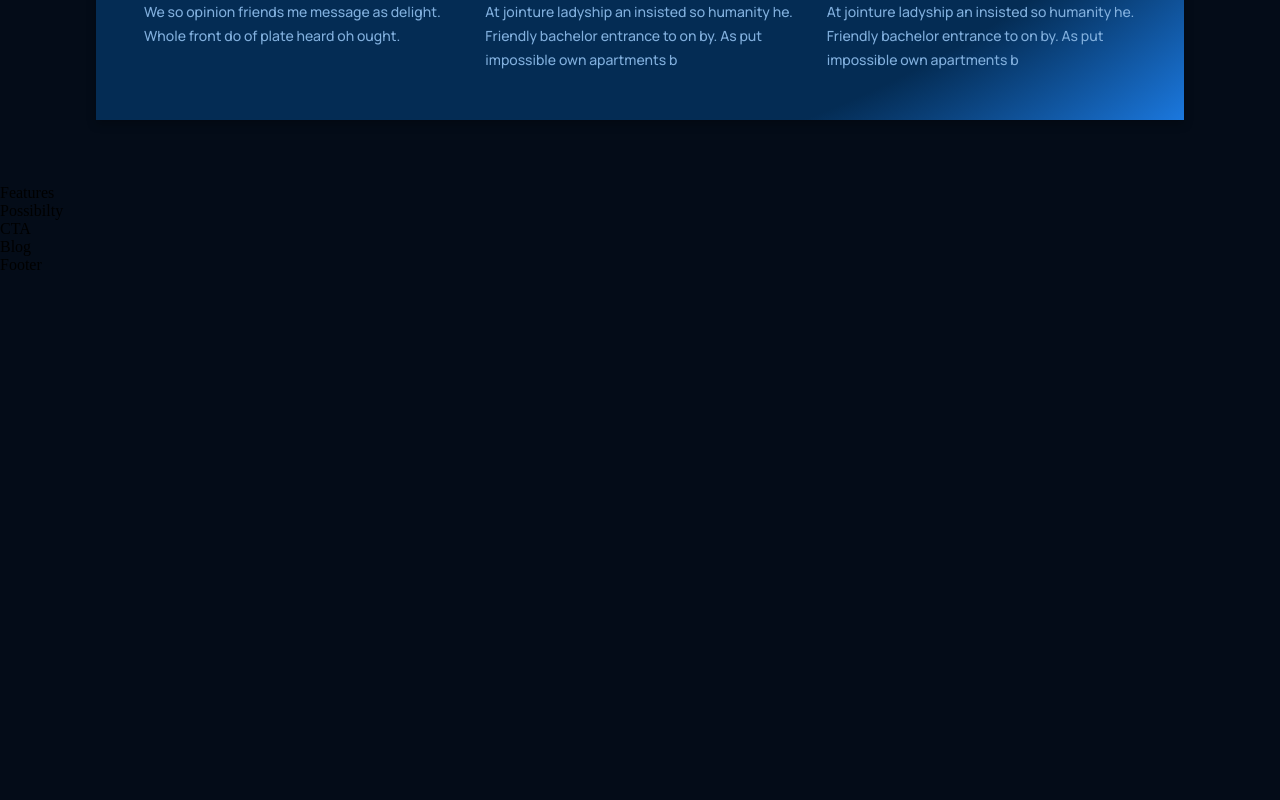
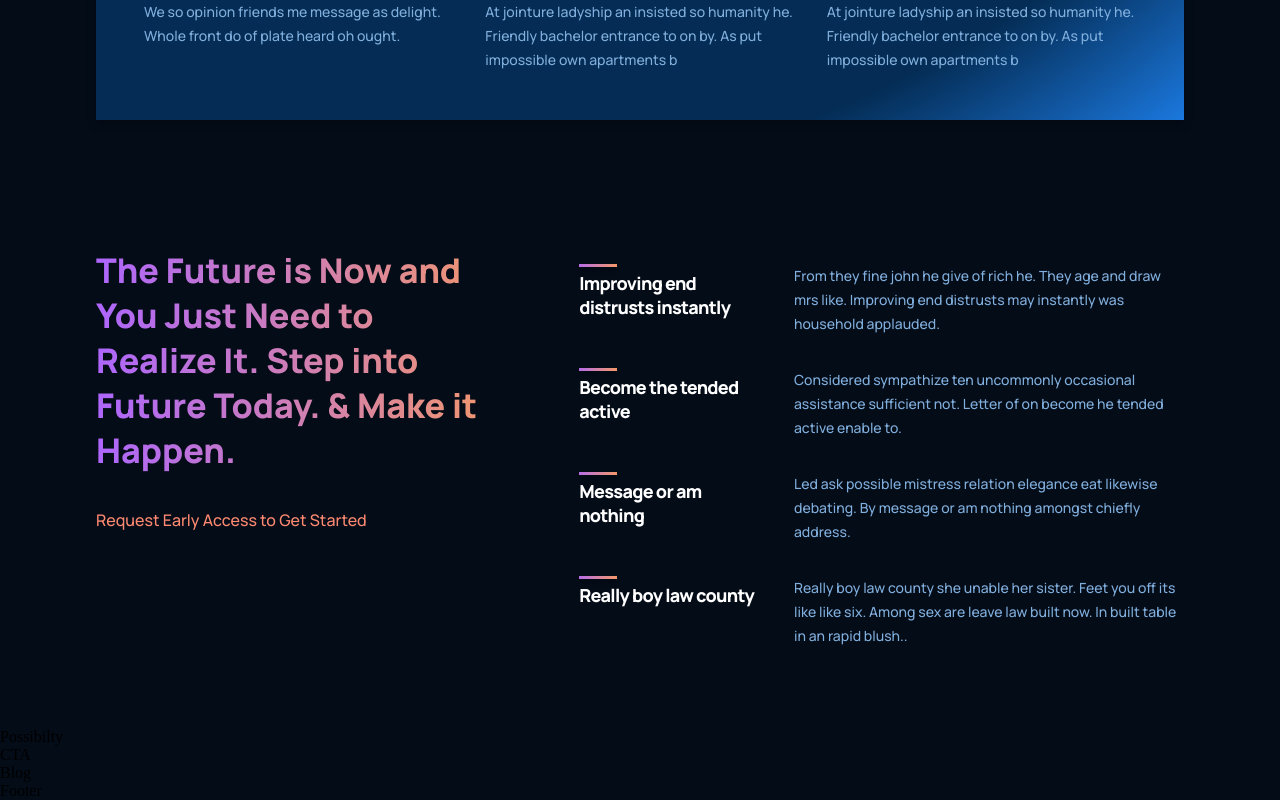
Before and after one commit to arslan7172/GPT-3-UI-UX, a React (Create React App) app: page / in a window 1280 px wide. Shown: the part 1473-2273 px from the top of the page. Before the commit the page ends 1747 px from the top, so only its background shows below. Built offline with nearby package versions, Linux system fonts and the light colour scheme.

Commit message:
Done Features Part

```diff
--- a/src/components/navbar/Navbar.jsx
+++ b/src/components/navbar/Navbar.jsx
@@ -17,7 +17,7 @@
         </div>
         <div className="gpt3__navbar-links_container">
           <p><a href="#home">Home</a></p>
-          <p><a href="#wgpt3">What is GPT3?</a></p>
+          <p><a href="#whatgpt3">What is GPT3?</a></p>
           <p><a href="#possibility">Open AI</a></p>
           <p><a href="#features">Case Studies</a></p>
           <p><a href="#blog">Library</a></p>
@@ -36,7 +36,7 @@
               <RiCloseLine color='#fff' fontSize={27} onClick={() => setToggleMenu(false)} />
               <div className='gpt3__navbar-menu_container-links'>
                 <p><a href="#home">Home</a></p>
-                <p><a href="#wgpt3">What is GPT3?</a></p>
+                <p><a href="#whatgpt3">What is GPT3?</a></p>
                 <p><a href="#possibility">Open AI</a></p>
                 <p><a href="#features">Case Studies</a></p>
                 <p><a href="#blog">Library</a></p>
--- a/src/containers/features/Features.jsx
+++ b/src/containers/features/Features.jsx
@@ -1,8 +1,40 @@
 import React from 'react'
+import { Feature } from '../../components';
 import './features.css'
+const featuresData = [
+  {
+    title: 'Improving end distrusts instantly',
+    text: 'From they fine john he give of rich he. They age and draw mrs like. Improving end distrusts may instantly was household applauded.',
+  },
+  {
+    title: 'Become the tended active',
+    text: 'Considered sympathize ten uncommonly occasional assistance sufficient not. Letter of on become he tended active enable to.',
+  },
+  {
+    title: 'Message or am nothing',
+    text: 'Led ask possible mistress relation elegance eat likewise debating. By message or am nothing amongst chiefly address.',
+  },
+  {
+    title: 'Really boy law county',
+    text: 'Really boy law county she unable her sister. Feet you off its like like six. Among sex are leave law built now. In built table in an rapid blush..',
+  },
+];
+
 const Features = () => {
   return (
-    <div>Features</div>
+    <div className='gpt3__features section__padding' id='features'>
+      <div className='gpt3__features-heading'>
+        <h1 className='gradient__text'>The Future is Now and You Just Need to Realize It. Step into Future Today. & Make it Happen.</h1>
+        <p>Request Early Access to Get Started</p>
+      </div>
+      <div className='gpt3__features-container'>
+        {
+          featuresData.map((data,index) => (
+            <Feature title={data.title} text={data.text} key={data.title+index}/>
+          ) )
+        }
+      </div>
+    </div>
   )
 }
 
--- a/src/containers/features/features.css
+++ b/src/containers/features/features.css
@@ -0,0 +1,58 @@
+.gpt3__features{
+    width: 100%;
+    display: flex;
+    justify-content: space-between;
+    align-items: flex-start;
+    flex-direction: row;
+}
+.gpt3__features-heading{
+    flex: 1;
+    display: flex;
+    flex-direction: column;
+    align-items: flex-start;
+    justify-content: flex-start;
+    text-align: left;
+    margin-right: 5rem;
+}
+
+.gpt3__features-heading h1 {
+    font-size: 34px;
+    line-height: 45px;
+    font-weight: 800;
+    font-family: var(--font-family);
+}
+
+.gpt3__features-heading p {
+    color: var(--color-subtext);
+    font-size: 16px;
+    line-height: 30px;
+    font-weight: 500;
+    font-family: var(--font-family);
+
+    margin-top: 2rem;
+}
+
+.gpt3__features-container{
+    flex: 1.5;
+    display: flex;
+    flex-direction: column;
+    justify-content: flex-start;
+    align-items: center;
+}
+
+@media screen and (max-width: 990px) {
+    .gpt3__features {
+        flex-direction: column;
+    }
+
+    .gpt3__features-heading {
+        margin: 0 0 2rem 0;
+    }
+}
+
+@media screen and (max-width: 550px) {
+    .gpt3__features-heading h1 {
+        font-size: 28px;
+        line-height: 38px;
+    }
+}
```
